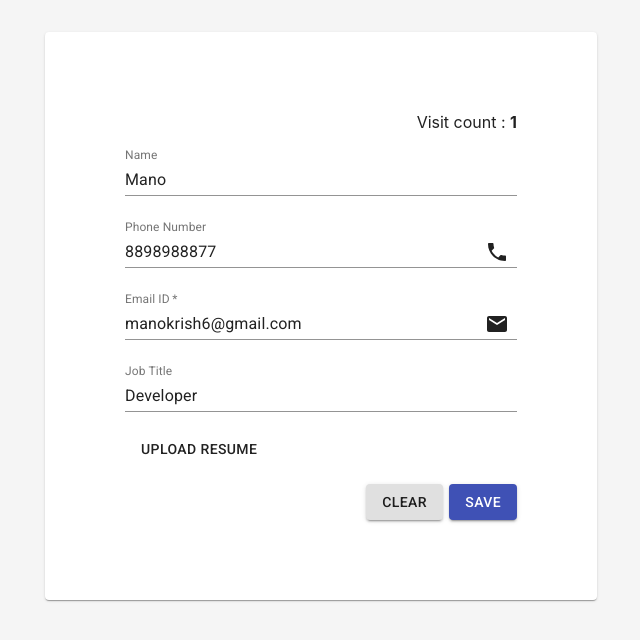
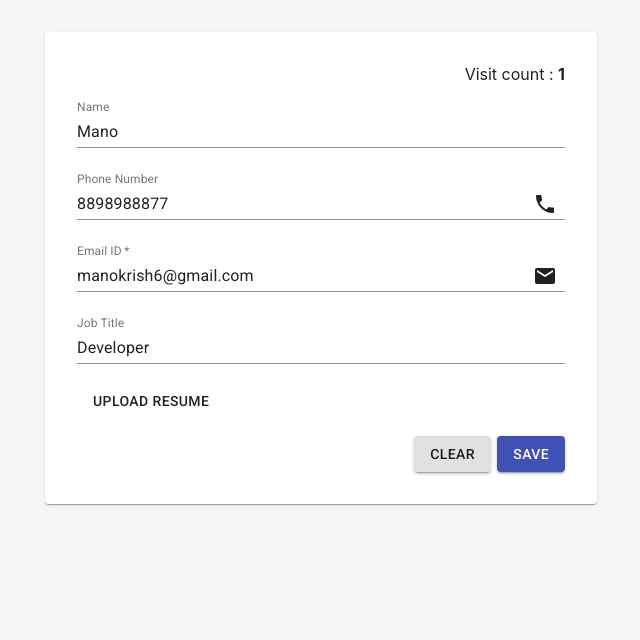
Before and after one commit to VBIManonmaniM/web-form, a React (Create React App) app in the folder client/: page / in a window 1280 px wide. Shown: the top 640 px of the page, without its empty margins (319-959 px from the left). Built offline with nearby package versions, Linux system fonts and the light colour scheme.

Commit message:
paddind changed

```diff
--- a/client/src/form.jsx
+++ b/client/src/form.jsx
@@ -180,7 +180,7 @@ export class WebForm extends Component {
         const { name, phoneNo, emailId, jobTitle, resume } = this.state.user;
         const { errorStatus, text } = this.state.message;
         return <Container maxWidth="sm">
-            <Paper style={{ marginTop: '2rem', padding: '4rem' }}>
+            <Paper style={{ marginTop: '2rem', padding: '1rem' }}>
                 <Box m="1rem" display="flex" flexDirection="column">
                     <Box display="flex" justifyContent="flex-end">
                         <span>Visit count : <b>{this.refreshCount}</b></span>
```
